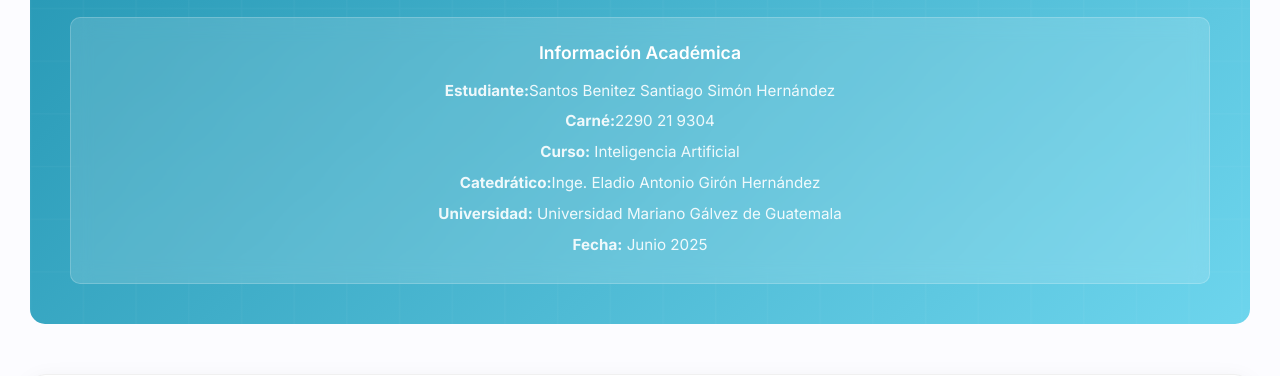
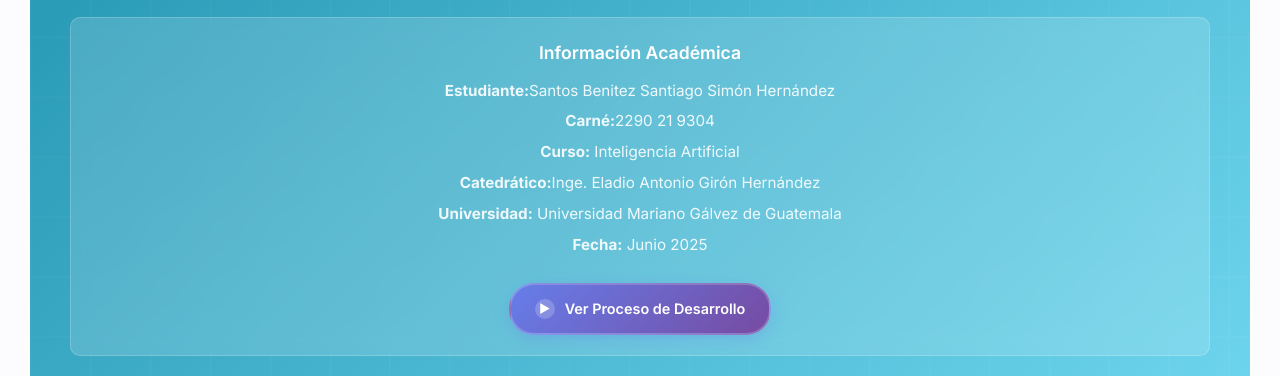
Before and after one commit to Benitez1484/Metodolog-as-de-Redes-Neuronales, a plain HTML site: page index.html in a window 1280 px wide. Shown: the part 263-639 px from the top of the page. Drawn offline with Linux system fonts and the light colour scheme.

Commit message:
Update index.html

```diff
--- a/index.html
+++ b/index.html
@@ -112,6 +112,46 @@
             font-size: 0.95rem;
             opacity: 0.9;
             margin: 5px 0;
+        }
+
+        .video-button {
+            display: inline-flex;
+            align-items: center;
+            gap: 10px;
+            background: linear-gradient(135deg, #667eea 0%, #764ba2 100%);
+            color: white;
+            padding: 12px 24px;
+            border-radius: 25px;
+            text-decoration: none;
+            font-weight: 600;
+            font-size: 0.9rem;
+            margin-top: 20px;
+            transition: all 0.3s ease;
+            border: 2px solid rgba(255, 255, 255, 0.2);
+            backdrop-filter: blur(10px);
+            box-shadow: 0 4px 15px rgba(102, 126, 234, 0.3);
+        }
+
+        .video-button:hover {
+            transform: translateY(-2px);
+            box-shadow: 0 8px 25px rgba(102, 126, 234, 0.4);
+            background: linear-gradient(135deg, #764ba2 0%, #667eea 100%);
+            border-color: rgba(255, 255, 255, 0.4);
+        }
+
+        .video-button:active {
+            transform: translateY(0);
+        }
+
+        .video-icon {
+            width: 20px;
+            height: 20px;
+            border-radius: 50%;
+            background: rgba(255, 255, 255, 0.2);
+            display: flex;
+            align-items: center;
+            justify-content: center;
+            font-size: 12px;
         }
 
         .section {
@@ -574,6 +614,11 @@
                     <p><strong>Catedrático:</strong>Inge. Eladio Antonio Girón Hernández</p>
                     <p><strong>Universidad:</strong> Universidad Mariano Gálvez de Guatemala</p>
                     <p><strong>Fecha:</strong> Junio 2025</p>
+
+                    <a href="https://drive.google.com/file/d/1cHmYHTNdagpxJTfFe7G_U5s0lw4kK4ym/view?usp=sharing" target="_blank" class="video-button">
+                        <div class="video-icon">▶</div>
+                        Ver Proceso de Desarrollo
+                    </a>
                 </div>
             </div>
         </div>
```
